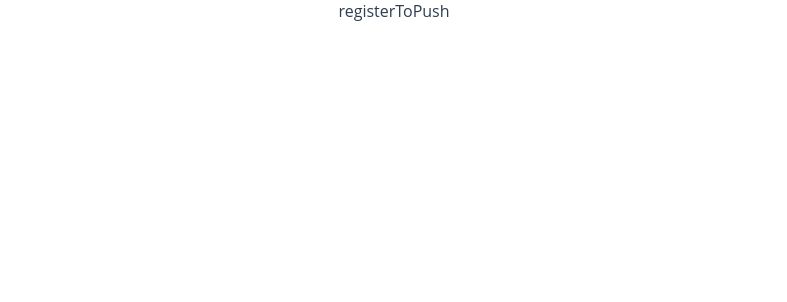
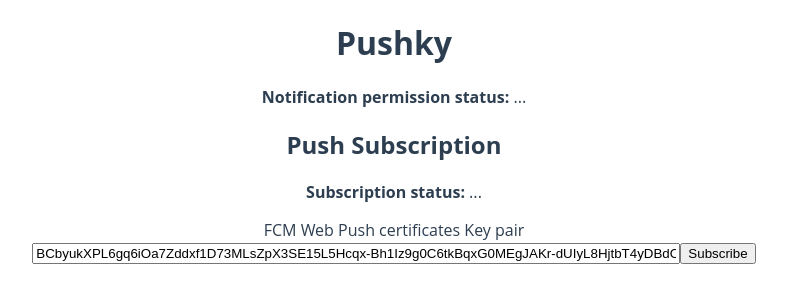
Before and after one commit to jpohancenik/pushky, a Vue app: page / in a window 1280 px wide. Shown: the top 302 px of the page, without its empty margins (246-1033 px from the left). Built offline with nearby package versions, Linux system fonts and the light colour scheme.

Commit message:
feat: push notifications

```diff
--- a/src/App.vue
+++ b/src/App.vue
@@ -1,14 +1,80 @@
 <template>
-  <register-to-push></register-to-push>
+  <div>
+    <h1>Pushky</h1>
+    <p>
+      <b>Notification permission status:</b> {{ notificationPermissionStatus }}
+    </p>
+
+    <button
+      v-if="notificationPermissionStatus === 'granted' && swr"
+      type="button"
+      @click="tryLocalPushNotification"
+    >
+      Try local push notification
+    </button>
+
+    <!--    <register-to-push :swr="swr"></register-to-push>-->
+    <firebase-sub :swr="swr"></firebase-sub>
+  </div>
 </template>
 
-<script setup lang="ts">
-import RegisterToPush from "./components/registerToPush.vue";
+<script lang="ts">
+// import RegisterToPush from './components/registerToPush.vue'
+import { onMounted, ref } from 'vue'
+import FirebaseSub from './components/firebaseSub.vue'
 
+export default {
+  components: {
+    FirebaseSub,
+    // RegisterToPush,
+  },
+
+  setup() {
+    const notificationPermissionStatus = ref('...')
+    const swr = ref()
+
+    const tryLocalPushNotification = () => {
+      const options = {
+        body: 'Here is a notification body!',
+        vibrate: [100, 50, 100],
+        data: {
+          dateOfArrival: Date.now(),
+          primaryKey: 1,
+        },
+      }
+
+      swr.value.showNotification('Local notification works!', options)
+    }
+
+    onMounted(async () => {
+      console.log('Registering service worker')
+
+      // registering service worker
+      try {
+        swr.value = await navigator.serviceWorker.register('/sw.js', {
+          updateViaCache: 'none',
+        })
+      } catch (err) {
+        console.error('Service Worker registration failed: ', err)
+      }
+
+      await Notification.requestPermission((status) => {
+        notificationPermissionStatus.value = status
+      })
+    })
+
+    return {
+      notificationPermissionStatus,
+      swr,
+      tryLocalPushNotification,
+    }
+  },
+}
 </script>
 
 <style>
-html, body {
+html,
+body {
   font-family: 'Open Sans', sans-serif;
   font-size: 16px;
   -webkit-font-smoothing: antialiased;
--- /dev/null
+++ b/src/components/firebaseSub.vue
@@ -0,0 +1,76 @@
+<template>
+  <div>
+    <h2>Push Subscription</h2>
+    <p><b>Subscription status:</b> {{ subStatus }}</p>
+    <form>
+      <label>
+        <span>FCM Web Push certificates Key pair</span>
+        <br />
+        <input type="text" v-model="serverKey" class="server-key__input" />
+      </label>
+      <button type="button" @click="subscribe">Subscribe</button>
+    </form>
+    <pre v-if="subObject !== defaultSubObjectValue">
+      {{ subObject }}
+    </pre>
+  </div>
+</template>
+
+<script lang="ts">
+import { subscribeToPushServer } from '../composables/global'
+import { defineComponent, ref, watchEffect } from 'vue'
+
+export default defineComponent({
+  props: {
+    swr: {
+      type: ServiceWorkerRegistration,
+    },
+  },
+
+  setup(props) {
+    const defaultSubObjectValue = '...'
+    const subStatus = ref('...')
+    const subObject = ref(defaultSubObjectValue)
+    const serverKey = ref(
+      'BCbyukXPL6gq6iOa7Zddxf1D73MLsZpX3SE15L5Hcqx-Bh1Iz9g0C6tkBqxG0MEgJAKr-dUIyL8HjtbT4yDBdO4'
+    )
+    const subscribe = async () => {
+      await subscribeToPushServer(serverKey.value)
+    }
+
+    watchEffect(async () => {
+      if (props.swr) {
+        console.log(props.swr)
+        // getting push subscription
+        try {
+          const sub = await props.swr.pushManager.getSubscription()
+          if (sub === null) {
+            subStatus.value = 'Not subscribed to push service.'
+            subObject.value = defaultSubObjectValue
+          } else {
+            subStatus.value = 'Subscribed to push service.'
+            subObject.value = JSON.stringify(sub)
+            // sub.unsubscribe()
+          }
+        } catch (err) {
+          console.error('PushManager error: ', err)
+        }
+      }
+    })
+
+    return {
+      defaultSubObjectValue,
+      subStatus,
+      serverKey,
+      subObject,
+      subscribe,
+    }
+  },
+})
+</script>
+
+<style>
+.server-key__input {
+  width: 640px;
+}
+</style>
--- a/src/components/registerToPush.vue
+++ b/src/components/registerToPush.vue
@@ -1,6 +1,38 @@
 <template>
-  <div>registerToPush</div>
+  <div>
+    <h2>Firebase integration</h2>
+  </div>
 </template>
 
-<script setup lang="ts">
+<script lang="ts">
+import { onMounted } from 'vue'
+import firebase from 'firebase/compat'
+import initializeApp = firebase.initializeApp
+
+export default {
+  props: {
+    swr: {
+      type: ServiceWorkerRegistration,
+      default: null,
+    },
+  },
+
+  setup(props) {
+    onMounted(() => {
+      console.log(props, props.swr)
+
+      const firebaseConfig = {
+        apiKey: 'AIzaSyALnR3kHUwV2ptFuKYODfKxL7k1uTmdpfg',
+        authDomain: 'develop-213311.firebaseapp.com',
+        projectId: 'develop-213311',
+        storageBucket: 'develop-213311.appspot.com',
+        messagingSenderId: '106625671040',
+        appId: '1:106625671040:web:ba3c6a788c1ab0db16ab65',
+      }
+
+      const app = initializeApp(firebaseConfig)
+      console.log(app)
+    })
+  },
+}
 </script>
--- /dev/null
+++ b/src/composables/global.ts
@@ -0,0 +1,23 @@
+import { base64url } from 'rfc4648'
+
+export const subscribeToPushServer = async (serverKey: string) => {
+  const reg = await navigator.serviceWorker.ready
+
+  reg.pushManager
+    .subscribe({
+      userVisibleOnly: true,
+      applicationServerKey: base64url.parse(serverKey, {
+        loose: true,
+      }),
+    })
+    .then(function (sub) {
+      console.log('Subscription', sub)
+    })
+    .catch(function (e) {
+      if (Notification.permission === 'denied') {
+        console.warn('Permission for notifications was denied')
+      } else {
+        console.error('Unable to subscribe to push', e)
+      }
+    })
+}
--- a/vite.config.ts
+++ b/vite.config.ts
@@ -3,5 +3,5 @@
 
 // https://vitejs.dev/config/
 export default defineConfig({
-  plugins: [vue()]
+  plugins: [vue()],
 })
```
Also changed, not shown: package.json (+8 -1 lines), public/sw.js (added, +20 -0 lines), .eslintrc.js (added), .prettierrc.json (added), 1 other file (tests, documents, lock files or other folders).
